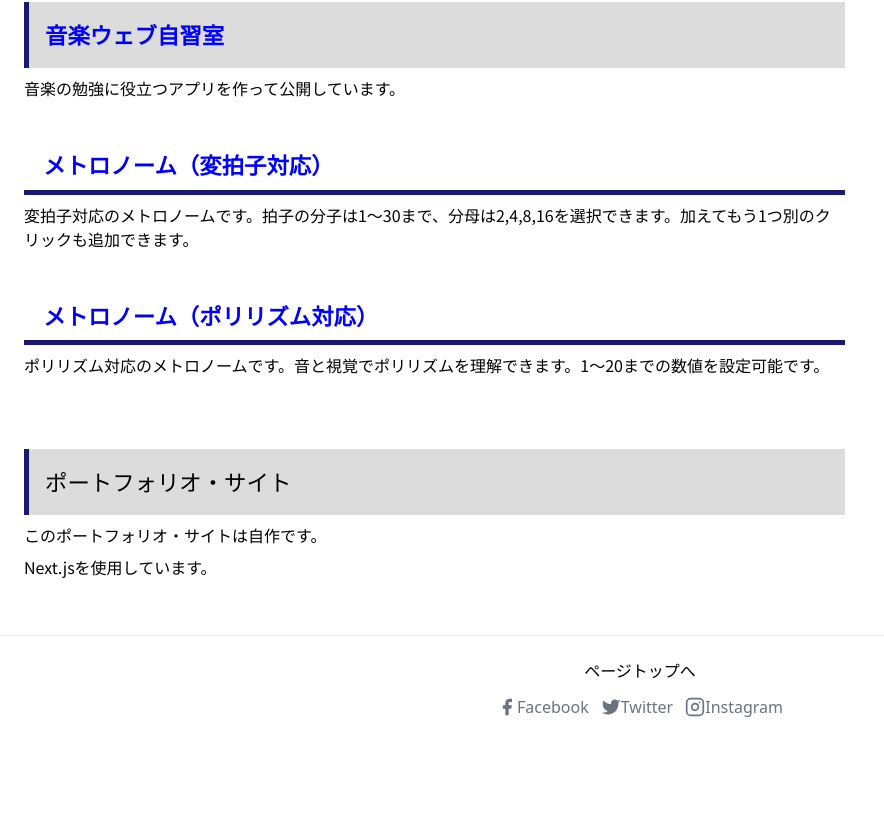
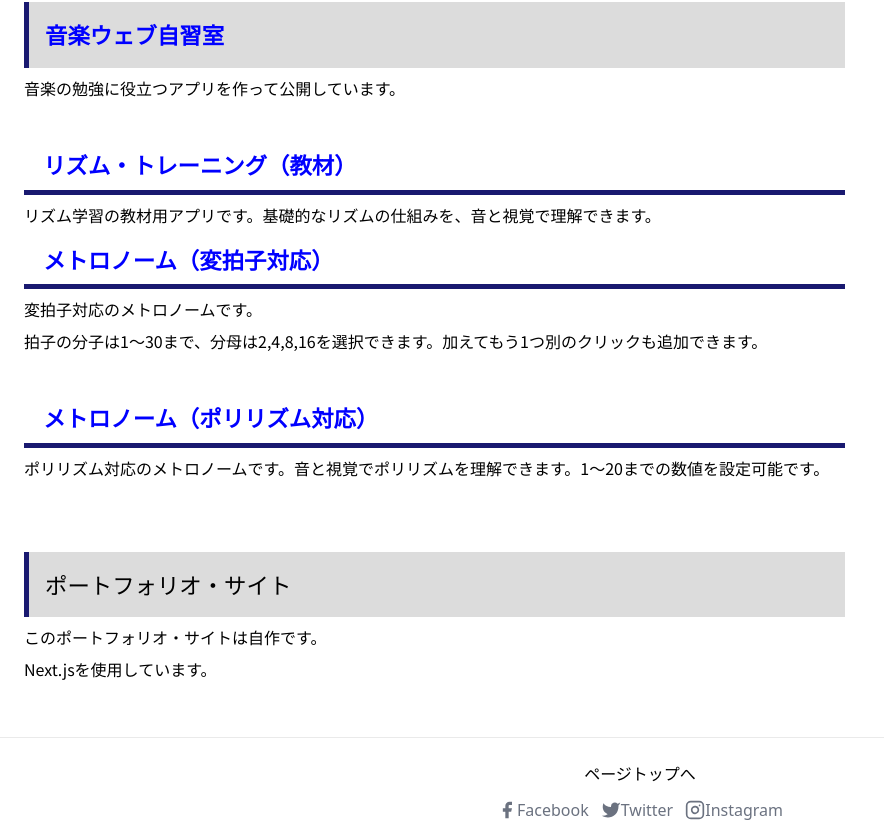
Before and after one commit to Yoshito924/my-portfolio, a Next.js app: page /originalApp in a window 1280 px wide. Shown: the part 2115-2952 px from the top of the page, without its empty margins (0-884 px from the left). Before the commit the page ends 2850 px from the top, so only its background shows below. Built offline with nearby package versions, Linux system fonts and the light colour scheme.

Commit message:
リズムトレーニングのリンク追加

```diff
--- a/pages/originalApp.tsx
+++ b/pages/originalApp.tsx
@@ -208,11 +208,23 @@ class OriginalApp extends React.Component {
 
                                     <h3 className={styles.midashi2}>
                                         <a className={styles.linka} href="https://mwsr.khufrudamonotes.com/metronome" target={"_blank"} rel={"noopener noreferrer"}>
+                                            リズム・トレーニング（教材）
+                                        </a>
+                                    </h3>
+                                    <p className="my-2">
+                                        リズム学習の教材用アプリです。基礎的なリズムの仕組みを、音と視覚で理解できます。
+                                    </p>
+
+                                    <h3 className={styles.midashi2}>
+                                        <a className={styles.linka} href="https://mwsr.khufrudamonotes.com/metronome" target={"_blank"} rel={"noopener noreferrer"}>
                                             メトロノーム（変拍子対応）
                                         </a>
                                     </h3>
                                     <p className="my-2">
-                                        変拍子対応のメトロノームです。拍子の分子は1～30まで、分母は2,4,8,16を選択できます。加えてもう1つ別のクリックも追加できます。
+                                        変拍子対応のメトロノームです。
+                                    </p>
+                                    <p className="my-2">
+                                        拍子の分子は1～30まで、分母は2,4,8,16を選択できます。加えてもう1つ別のクリックも追加できます。
                                     </p>
 
                                     <p className="my-2">　</p>
```
